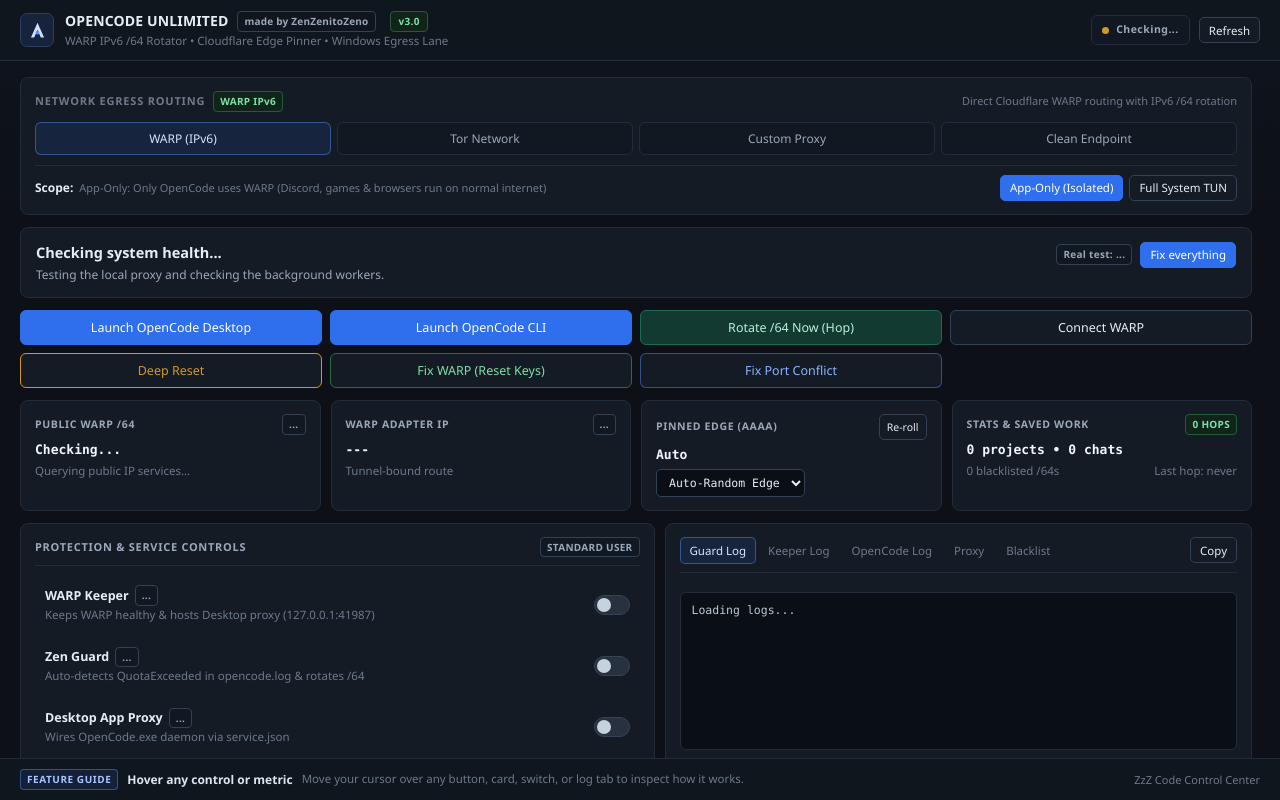
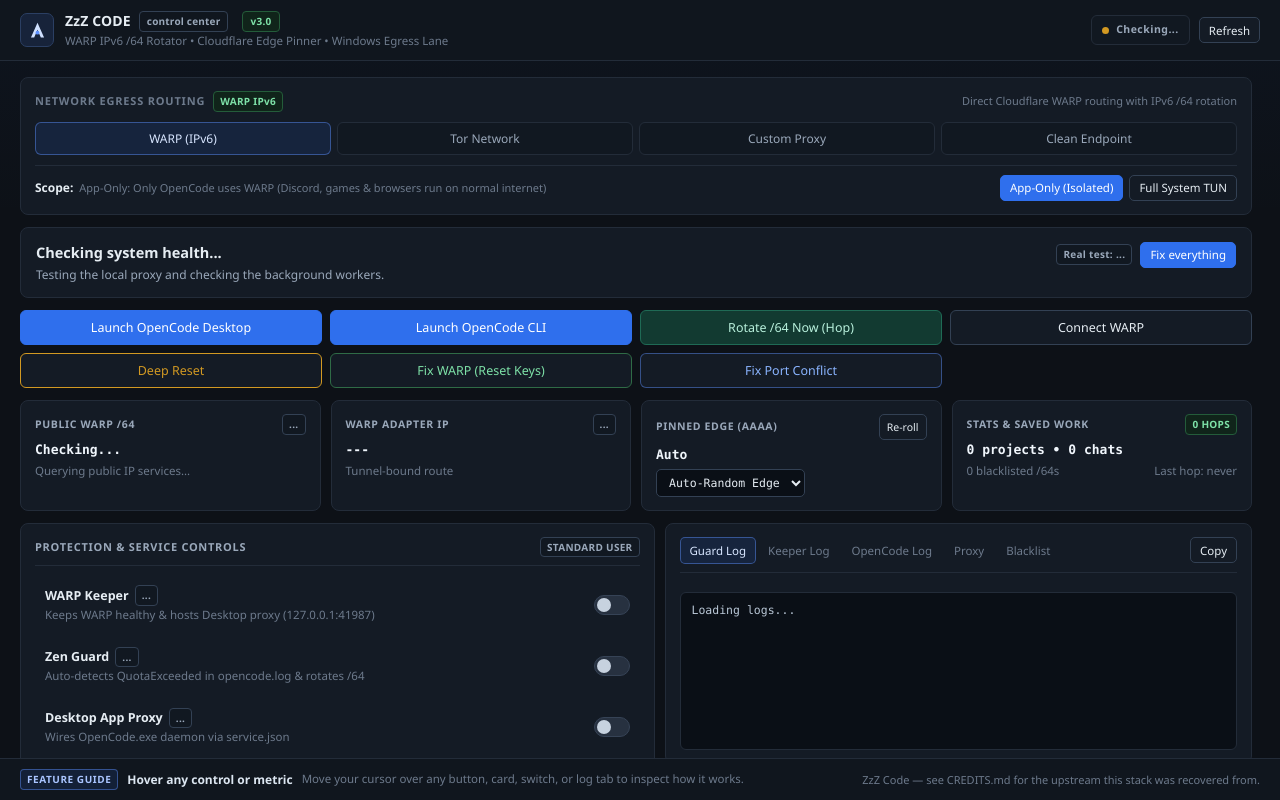
Before and after one commit to ZenTheScripter/zzz-code, a plain HTML site: page recovered_src/ui/index.html in a window 1280 px wide. Drawn offline with Linux system fonts and the light colour scheme.

Commit message:
Rebrand Control Center, fix license attribution, publish open-source tree
- Control Center page: ZzZ Code title, brand badge and uninstall dialog
- README: license section matches the shipped GPL-3.0 LICENSE
- CREDITS.md: upstream attribution required by GPL-3.0
- jailbreaks/AGENTS.md kept in place for the Abliterated button

```diff
--- a/recovered_src/ui/index.html
+++ b/recovered_src/ui/index.html
@@ -3,7 +3,7 @@
 <head>
 <meta charset="UTF-8" />
 <meta name="viewport" content="width=device-width, initial-scale=1.0" />
-<title>ZzZ Code Control Center</title>
+<title>ZzZ Code</title>
 <style>
   :root {
     --bg: #0d1117;
@@ -103,7 +103,7 @@
     white-space: nowrap;
   }
 
-  .zenzenitozeno-badge {
+  .zzz-badge {
     font-size: 10px;
     font-weight: 600;
     padding: 2px 7px;
@@ -684,7 +684,7 @@
   <!-- Top Header -->
   <header class="topbar">
     <div class="brand"
-         data-tip-title="ZzZ Code Control Center"
+         data-tip-title="ZzZ Code"
          data-tip-body="Windows controller for Cloudflare WARP IPv6 identity rotation, Cloudflare edge pinning, and quota-wall auto-healing across OpenCode Desktop and OpenCode CLI.">
       <div class="logo-box">
         <svg width="21" height="21" viewBox="0 0 24 24" fill="none">
@@ -694,8 +694,8 @@
       </div>
       <div>
         <div class="brand-title">
-          OPENCODE UNLIMITED
-          <span class="zenzenitozeno-badge">made by ZenZenitoZeno</span>
+          ZzZ CODE
+          <span class="zzz-badge">control center</span>
           <span class="tag ok" style="font-size:10px;font-weight:700;padding:2px 7px;margin-left:6px;">v3.0</span>
         </div>
         <div class="brand-sub">WARP IPv6 /64 Rotator &bull; Cloudflare Edge Pinner &bull; Windows Egress Lane</div>
@@ -1135,7 +1135,7 @@
       <span id="inspTitle" class="insp-title">Hover any control or metric</span>
       <span id="inspBody" class="insp-body">Move your cursor over any button, card, switch, or log tab to inspect how it works.</span>
     </div>
-    <div class="insp-credit">ZzZ Code Control Center</div>
+    <div class="insp-credit">ZzZ Code — see CREDITS.md for the upstream this stack was recovered from.</div>
   </footer>
 
   <!-- Floating Tooltip -->
@@ -1778,7 +1778,7 @@
   $("btnInstallRepair").onclick = () => runAction("btnInstallRepair", () => window.pywebview.api.install_or_repair(), "Repairing...");
   $("btnUninstall").onclick = () => {
     confirmDialog(
-      "Uninstall Opencode Unlimited?",
+      "Uninstall ZzZ Code?",
       "This removes background tasks, proxy overrides from service.json, shims, PATH entry, and %LOCALAPPDATA%\\opencode-unlimited. Your OpenCode projects, sessions, and Cloudflare WARP app remain untouched.",
       () => runAction("btnUninstall", () => window.pywebview.api.uninstall_all(), "Removing...")
     );
```
Also changed, not shown: 2 other files.
